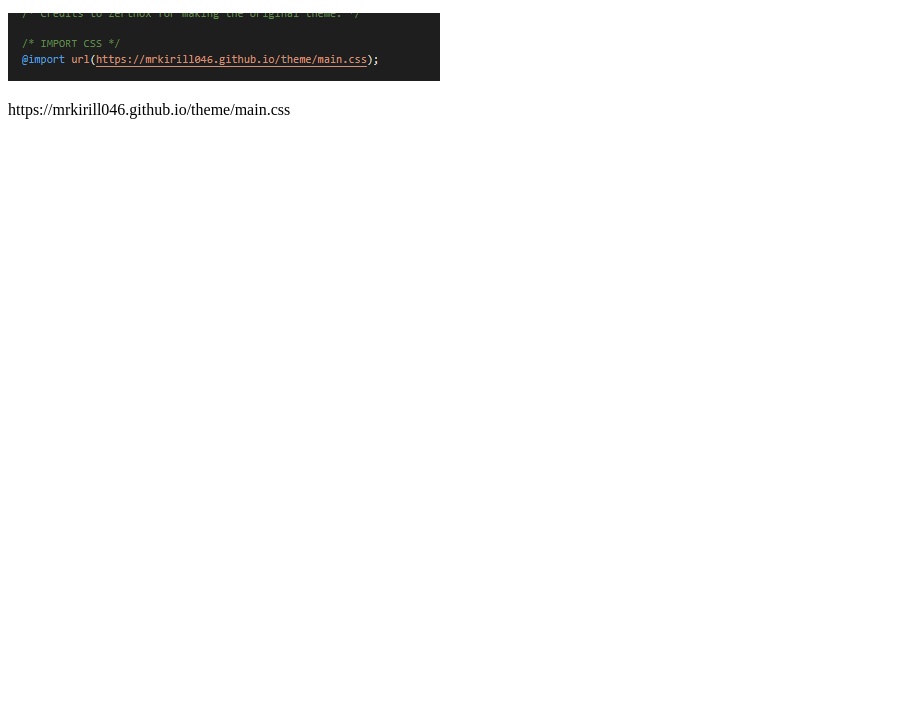
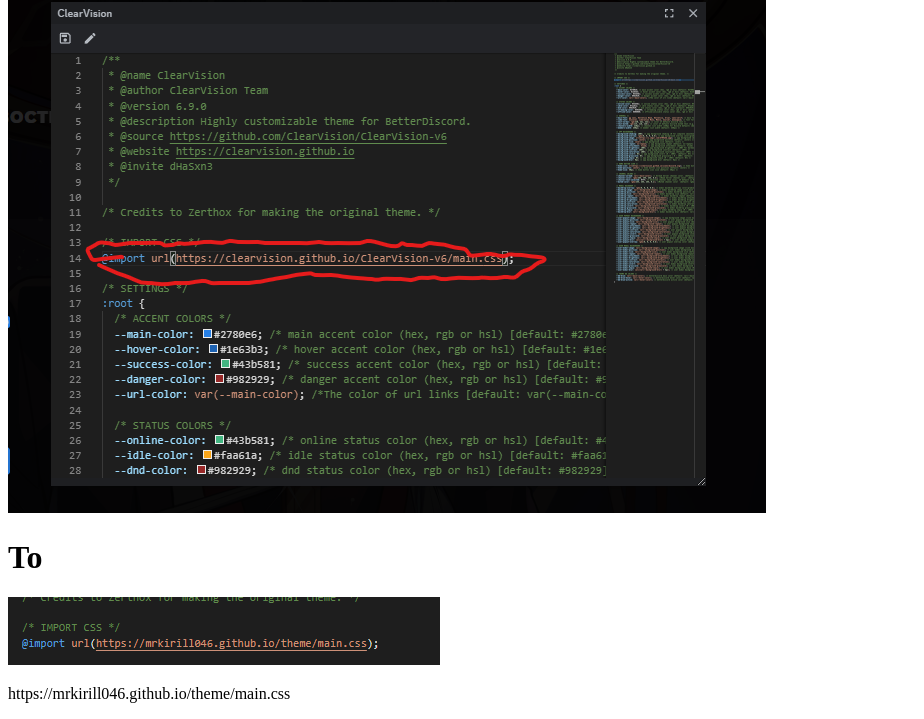
Before and after one commit to mrkirill046/theme, a plain HTML site: page index.html in a window 1280 px wide. Shown: the part 223-942 px from the top of the page, without its empty margins (0-924 px from the left). Before the commit the page ends 800 px from the top, so only its background shows below. Drawn offline with Linux system fonts and the light colour scheme.

Commit message:
Update index.html

```diff
--- a/index.html
+++ b/index.html
@@ -14,7 +14,7 @@
 
     <div class="2">
         <h1>Change this</h1>
-        <img src=image1.png" alt="image">
+        <img src="image1.png" alt="image">
         <h1>To</h1>
         <img src="image2.png" alt="image2">
         <p>https://mrkirill046.github.io/theme/main.css</p>
```
